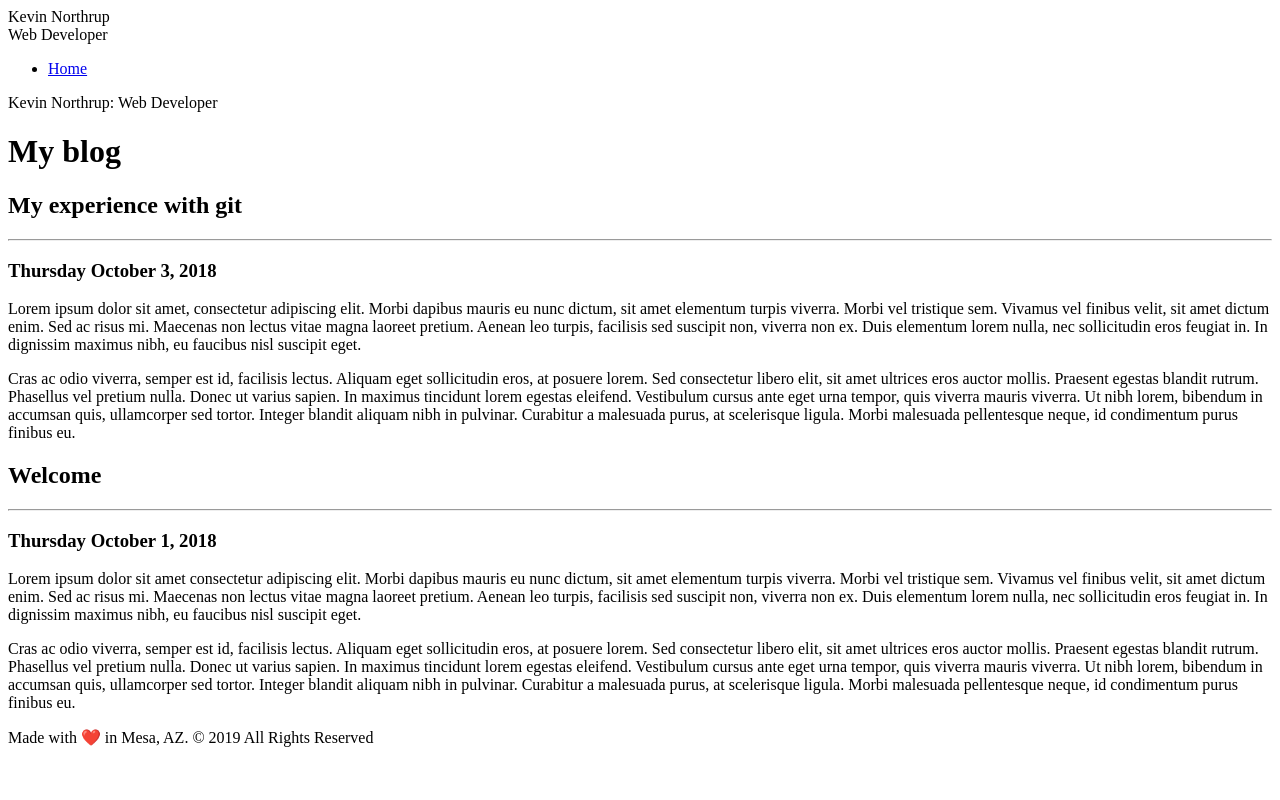
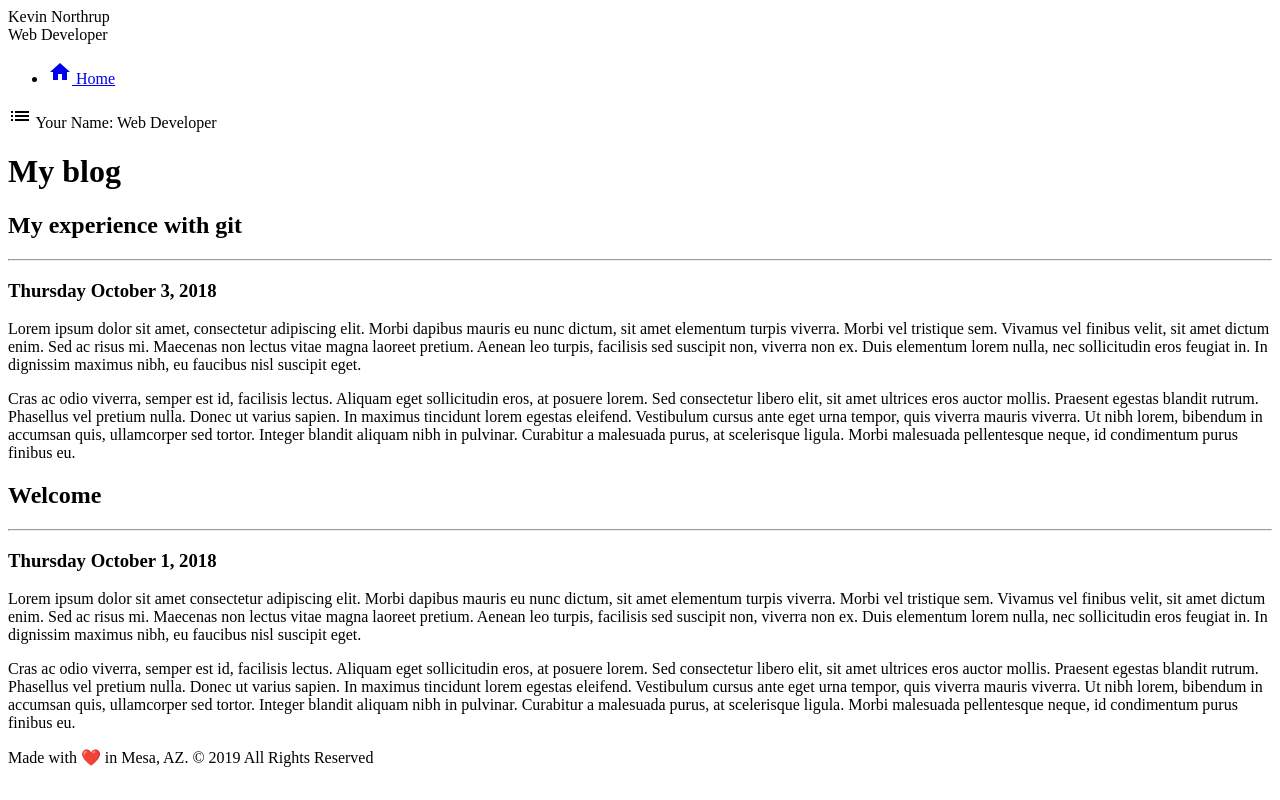
Before and after one commit to knorthrup83/personal-blog2, a plain HTML site: page index.html in a window 1280 px wide. Drawn offline with Linux system fonts and the light colour scheme.

Commit message:
Add Google Material Icons

```diff
--- a/index.html
+++ b/index.html
@@ -4,6 +4,7 @@
   <meta charset="UTF-8">
   <meta name="viewport" content="width=device-width, initial-scale=1.0">
   <meta http-equiv="X-UA-Compatible" content="ie=edge">
+  <link href="https://fonts.googleapis.com/icon?family=Material+Icons" rel="stylesheet">
   <title>Kevin Northrup - Web Developer</title>
 </head>
 <body>
@@ -14,14 +15,22 @@
         <div class="site-header">Kevin Northrup</div>
         <div class="site-subheader">Web Developer</div>
         <ul class="site-navigation">
-          <li><a href="index.html">Home</a></li>
+          <li>
+            <a href="index.html">
+              <i class="material-icons">home</i>
+                Home
+            </a>
+          </li>
         </ul>
       </div>
     </nav>
     <main>
       <div class="menu">
        <div class="menu-icon" id="sidebarCollapse">
-         <span class="mobile-header">Kevin Northrup: Web Developer</span>
+         <i class="material-icons">
+           list
+         </i>
+         <span class="mobile-header">Your Name: Web Developer</span>
        </div>
       </div>
 
```
